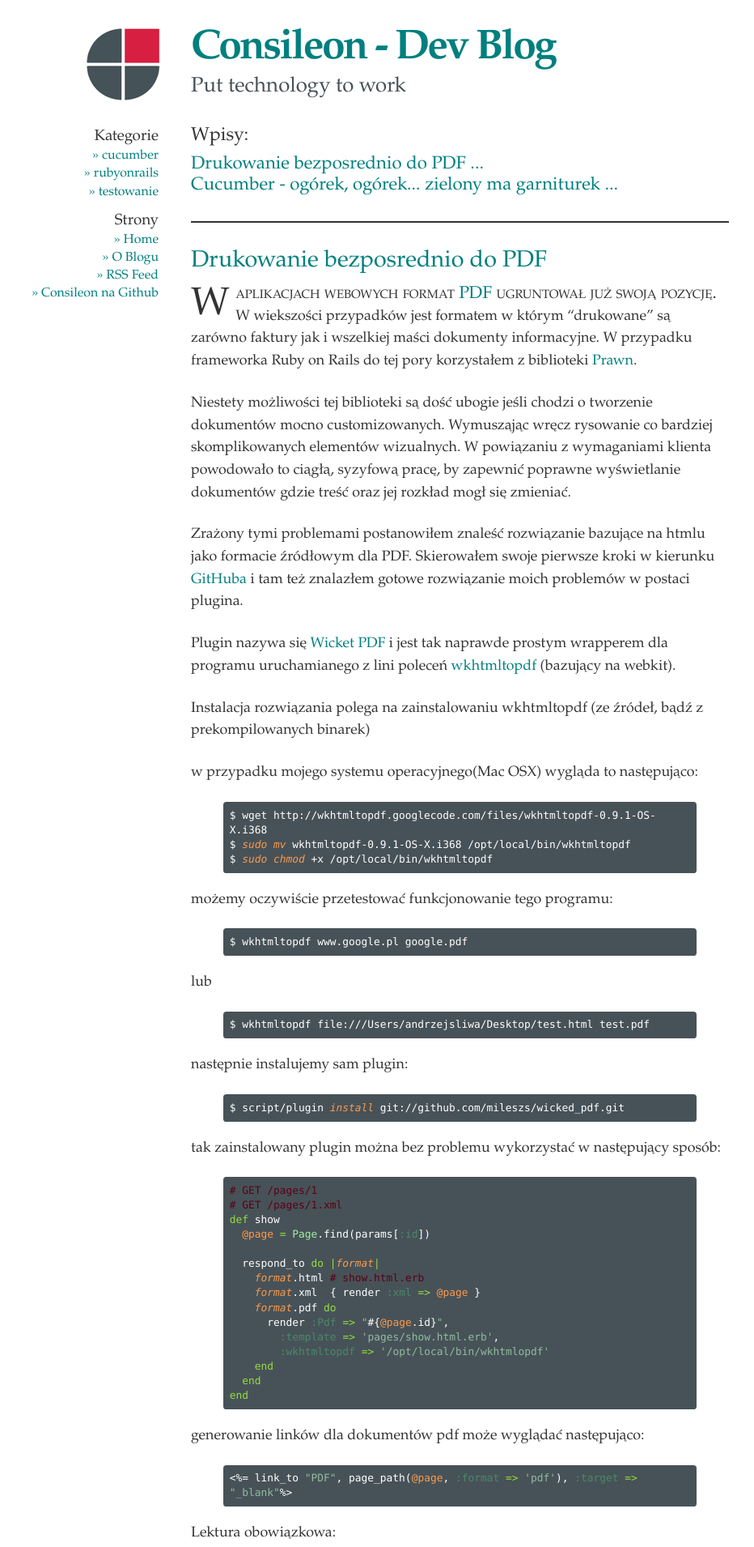
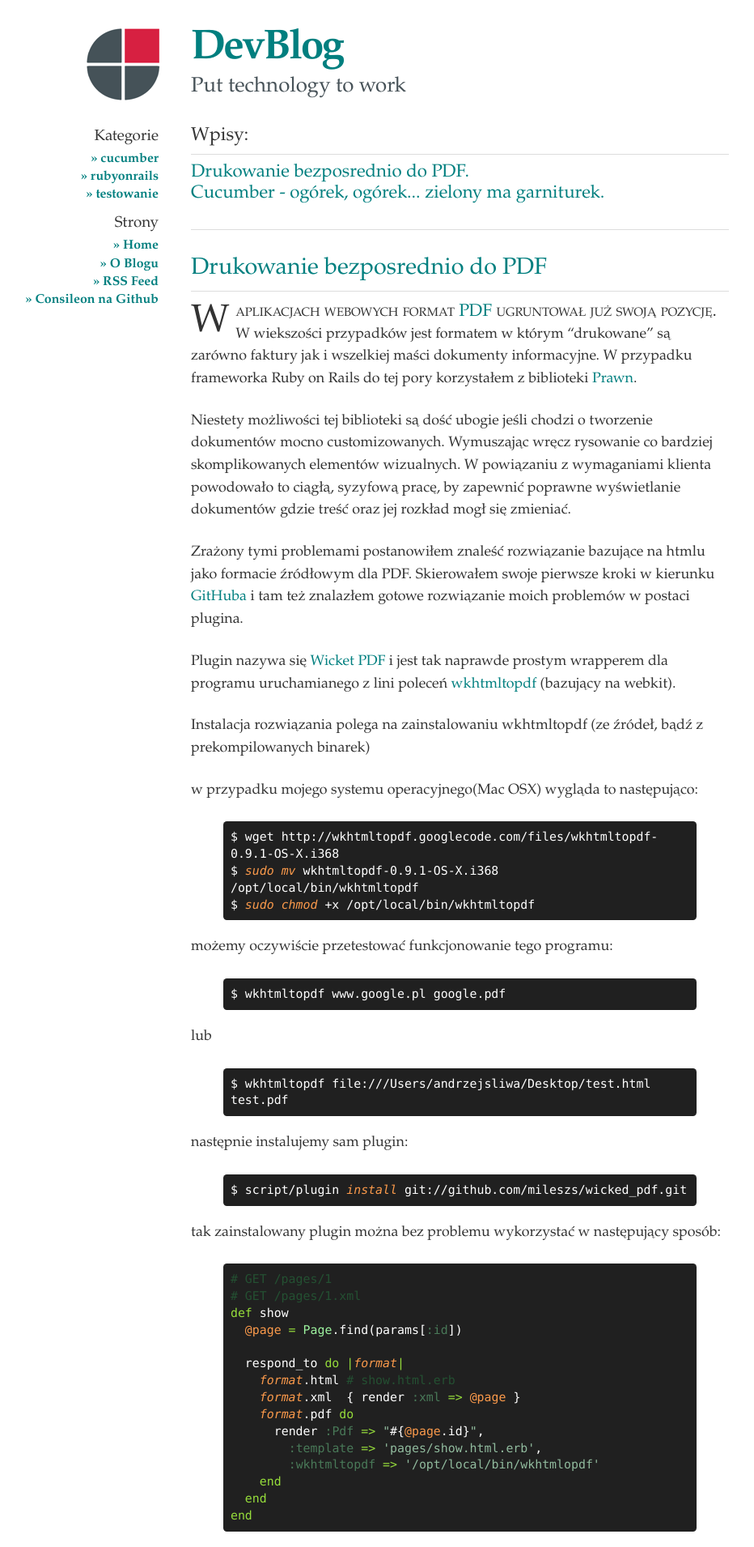
Before and after one commit to consileonpl/consileonpl.github.com, a Jekyll site: the page built from index.markdown, in a window 1280 px wide. Shown: the top 1910 px of the page at 81% size, without its empty margins (184-1116 px from the left). Built offline with Jekyll 4.4.1, drawn with Linux system fonts in a browser that asks for light colours; Markdown is read by kramdown in place of the engine named in the settings.

```diff
--- a/_includes/menubar.html
+++ b/_includes/menubar.html
@@ -4,6 +4,6 @@
 </div>
 
 <div id="pagename">
-<h1><a href="/"><span style="color: 475258;">Consileon</span> - Dev Blog</a></h1>
+<h1><a href="/">DevBlog</a></h1>
 <h2><a href="/">Put technology to work</a></h2>
 </div>
--- a/_layouts/default.html
+++ b/_layouts/default.html
@@ -34,8 +34,8 @@
       </div>
       <ul id="footer">
           <li>&copy; Consileon Polska Sp z o.o.</li>
-          <li><a href="">O firmie</a></li>
-          <li><a href="">Warunki</a></li>
+          <li><a href="http://consileon.pl/">O firmie</a></li>
+          <li><a href="/disclaimer.html">Warunki</a></li>
       </ul>
     </div>
     {% unless page.hide_analytics %}
--- a/css/style.css
+++ b/css/style.css
@@ -91,10 +91,15 @@ ol, ul {
   width: 180px;
 }
 
+#sidebar a {
+  font-weight: bold;
+}
+
 #sidebar h3 {
   font-size: 1.9em;
   font-weight: normal;
   line-height: 1.5em;
+  margin-bottom: 0.2em;
 }
 
 #sidebar ul {
@@ -138,6 +143,14 @@ ol, ul {
 }
 
 #content h1 {
+  border-bottom-color:#DDDDDD;
+  border-bottom-style:solid;
+  border-bottom-width:1px;
+  font-family:"ff-tisa-web-pro-1","ff-tisa-web-pro-2",Palatino,georgia,"times new roman",serif;
+  font-size:1.8em;
+  font-weight:100;
+  line-height:1.2em;
+  padding-bottom: 0.4em;
   margin-bottom: 0.4em;
   font-size: 2.9em;
   font-weight: normal;
@@ -145,6 +158,14 @@ ol, ul {
 }
 
 #content h2 {
+  border-bottom-color:#DDDDDD;
+  border-bottom-style:solid;
+  border-bottom-width:1px;
+  font-family:"ff-tisa-web-pro-1","ff-tisa-web-pro-2",Palatino,georgia,"times new roman",serif;
+  font-size:1.8em;
+  font-weight:100;
+  line-height:1.2em;
+
   font-size: 1.9em;
   font-weight: bold;
   line-height: 1.3em;
@@ -174,13 +195,13 @@ ol, ul {
 
 .meta {
   margin-bottom: 2em;
-  border-top-color: #7d7d7d;
+  border-top-color: #C9C9C9;
   border-top-style: solid;
   border-top-width: 1px;
-  border-bottom-color: #7d7d7d;
+  border-bottom-color: #C9C9C9;
   border-bottom-style: solid;
   border-bottom-width: 1px;
-  background-color: #c2c2c2;
+  background-color: #F1F1F1;
   padding-top: 1em;
   padding-bottom: 1em;
   padding-left: 1em;
@@ -189,8 +210,9 @@ ol, ul {
 #entries {
   font-size: 0.8em;
   margin-bottom: 4em;
-  border-bottom-style: solid;
-  border-bottom-width: 2px;
+  border-bottom-color:#DDDDDD;
+  border-bottom-style:solid;
+  border-bottom-width:1px;
   padding-bottom: 4em;
 }
 
--- a/css/syntax.css
+++ b/css/syntax.css
@@ -1,49 +1,40 @@
 .s1, .s2, .sx, .mi {
-  color: #91BB9E;
+color:#91BB9E;
+}
+.nb {
+color:#FB9A4B;
+font-style:italic;
+}
+.k, .o {
+color:#96DD3B;
+}
+.ss {
+color:#FFCF87;
+}
+.vi {
+color:#FB9A4B;
+}
+.c, .c1 {
+color:#245032;
+}
+.no {
+color:#9DF39F;
+}
+.kp, .ss {
+color:#497958;
 }
 
-.nb {
-  color: #FB9A4B; font-style: italic;
-}
-
-.k, .o {
-  color: #96DD3B;
-}
-
-.ss {
-  color: rgb(255, 207, 135);
-}
-
-.vi {
-  color: #FB9A4B;
-}
-
-.c, .c1 {
-  color: #5c0016;
-}
-
-.no {
-  color: #9DF39F;
-}
-
-.kp, .ss {
-  color: #498968;
-}
-
-.highlight {
-  margin-top: -0.3em;
-}
 
 code {
   font-family: Monaco, monospace;
 }
 
 pre {
-  font: 1.3em Monaco, monospace;
+  font: 1.5em Monaco, monospace;
   line-height: 1.4em;
   display: block;
   color: white;
-  background: #475258;
+  background: #202020;
   -moz-border-radius: 0.3em;
   -webkit-border-radius: 0.3em;
   padding: 0.6em;
--- a/index.markdown
+++ b/index.markdown
@@ -7,7 +7,7 @@ description: ""
 <h1>Wpisy:</h1>
   <ul>{% for post in site.posts %}
     <li>
-      <a href="{{ post.url }}">{{ post.title }} ...</a>
+      <a href="{{ post.url }}">{{ post.title }}.</a>
     </li>{% endfor %}
   </ul>
 </div>
```
Also changed, not shown: atom.xml (+5 -5 lines), disclaimer.markdown (added, +38 -0 lines).
